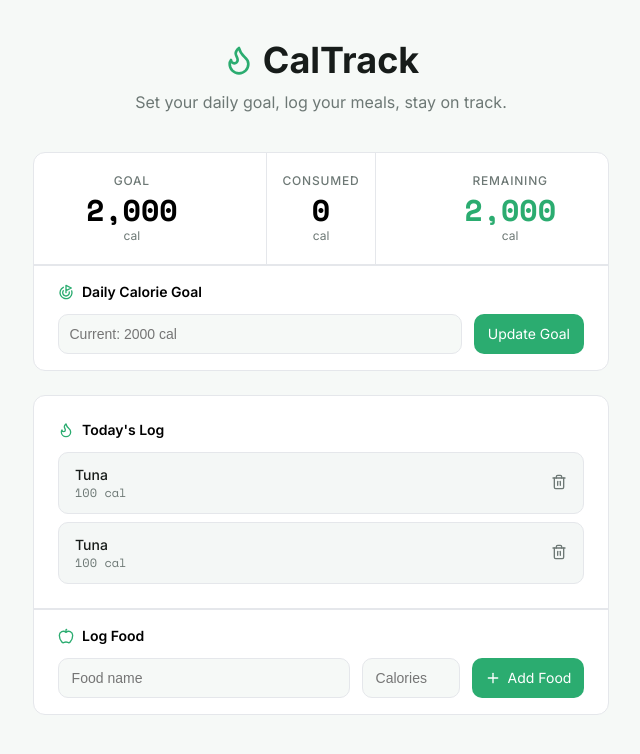
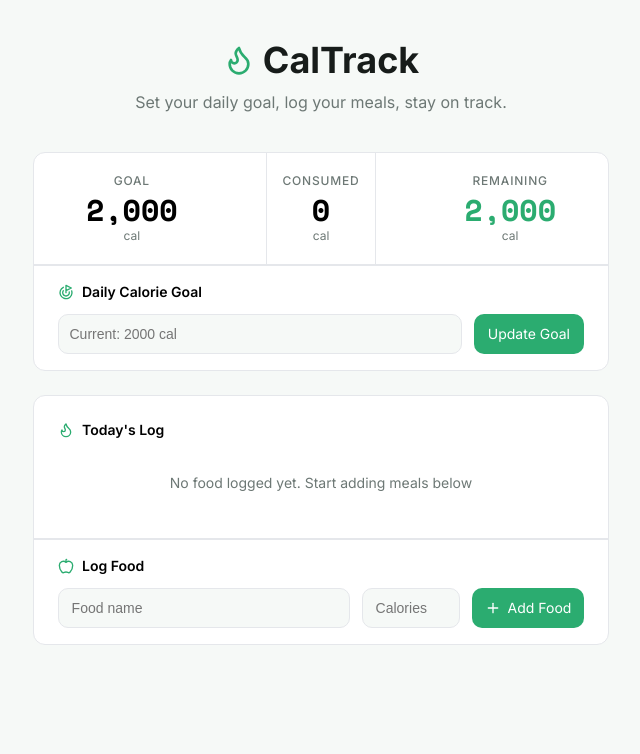
Before and after one commit to dbrah-design/calorie-tracker, a React (Vite) app: page / in a window 1280 px wide. Shown: the top 754 px of the page, without its empty margins (319-959 px from the left). Built offline with nearby package versions, Linux system fonts and the light colour scheme.

Commit message:
Replaced all svg attributes with JSX prop and added state for goal calories

```diff
--- a/src/App.jsx
+++ b/src/App.jsx
@@ -1,13 +1,24 @@
+import { useState } from 'react'
 import './App.css'
 
 function App() {
+
+  const [goalCalories, setGoalCalories] = useState(2000);
+    // When rendering this in JSX, using toLocaleString method to insert comma where needed and to make a string. For calculations though keep it as a number
+  const [goalInput,setGoalInput] = useState('');
+  function handleGoalInput(e) {
+    setGoalInput(e.target.value);
+  }
+  function updateGoal() {
+    setGoalCalories(goalInput)
+  }
 
   return (
     <>
       <div className="header">
 
         <div className="logo">
-         <svg xmlns="http://www.w3.org/2000/svg" width="24" height="24" viewBox="0 0 24 24" fill="none" stroke="currentColor" stroke-width="2" stroke-linecap="round" stroke-linejoin="round" class="lucide lucide-flame-icon lucide-flame big-icon-style"><path d="M12 3q1 4 4 6.5t3 5.5a1 1 0 0 1-14 0 5 5 0 0 1 1-3 1 1 0 0 0 5 0c0-2-1.5-3-1.5-5q0-2 2.5-4"/></svg>
+         <svg xmlns="http://www.w3.org/2000/svg" width="24" height="24" viewBox="0 0 24 24" fill="none" stroke="currentColor" strokeWidth="2" strokeLinecap="round" strokeLinejoin="round" className="lucide lucide-flame-icon lucide-flame big-icon-style"><path d="M12 3q1 4 4 6.5t3 5.5a1 1 0 0 1-14 0 5 5 0 0 1 1-3 1 1 0 0 0 5 0c0-2-1.5-3-1.5-5q0-2 2.5-4"/></svg>
           <h1 className="logo-name">CalTrack</h1>
         </div>
         <p className="title-subheading">Set your daily goal, log your meals, stay on track.</p>
@@ -23,7 +34,7 @@ function App() {
 
             <div className="goal-calories">
               <p className='display-style'>Goal</p>
-              <h2 className='cal-number-style'>2,000</h2>
+              <h2 className='cal-number-style'>{goalCalories.toLocaleString()}</h2>
               <p className='cal-style'>cal</p>
             </div>
 
@@ -45,12 +56,12 @@ function App() {
 
           <div className="daily-calorie-goal">
             <div className='icon-flex'>
-               <svg xmlns="http://www.w3.org/2000/svg" width="24" height="24" viewBox="0 0 24 24" fill="none" stroke="currentColor" stroke-width="2" stroke-linecap="round" stroke-linejoin="round" class="lucide lucide-goal-icon lucide-goal small-icon-style"><path d="M12 13V2l8 4-8 4"/><path d="M20.561 10.222a9 9 0 1 1-12.55-5.29"/><path d="M8.002 9.997a5 5 0 1 0 8.9 2.02"/></svg>
+               <svg xmlns="http://www.w3.org/2000/svg" width="24" height="24" viewBox="0 0 24 24" fill="none" stroke="currentColor" strokeWidth="2" strokeLinecap="round" strokeLinejoin="round" className="lucide lucide-goal-icon lucide-goal small-icon-style"><path d="M12 13V2l8 4-8 4"/><path d="M20.561 10.222a9 9 0 1 1-12.55-5.29"/><path d="M8.002 9.997a5 5 0 1 0 8.9 2.02"/></svg>
               <h3 className="subheading">Daily Calorie Goal</h3>
             </div>
             <div className="goal-form">
-              <input type="number" placeholder="Current: 2000 cal" className="goal-input-style" id="goal-input"/>
-              <button className="update-goal">Update Goal</button>
+              <input type="number" placeholder="Current: 2000 cal" className="goal-input-style" value={goalInput} onChange={handleGoalInput} id="goal-input"/>
+              <button className="update-goal" onClick={updateGoal}>Update Goal</button>
             </div>
 
           </div>
@@ -62,28 +73,32 @@ function App() {
           <div className="todays-log">
 
             <div className='icon-flex'>
-              <svg xmlns="http://www.w3.org/2000/svg" width="24" height="24" viewBox="0 0 24 24" fill="none" stroke="currentColor" stroke-width="2" stroke-linecap="round" stroke-linejoin="round" class="lucide lucide-flame-icon lucide-flame small-icon-style"><path d="M12 3q1 4 4 6.5t3 5.5a1 1 0 0 1-14 0 5 5 0 0 1 1-3 1 1 0 0 0 5 0c0-2-1.5-3-1.5-5q0-2 2.5-4"/></svg>
+              <svg xmlns="http://www.w3.org/2000/svg" width="24" height="24" viewBox="0 0 24 24" fill="none" stroke="currentColor" strokeWidth="2" strokeLinecap="round" strokeLinejoin="round" className="lucide lucide-flame-icon lucide-flame small-icon-style"><path d="M12 3q1 4 4 6.5t3 5.5a1 1 0 0 1-14 0 5 5 0 0 1 1-3 1 1 0 0 0 5 0c0-2-1.5-3-1.5-5q0-2 2.5-4"/></svg>
               <h3 className="subheading">Today's Log</h3>
             </div>
 
-            {/* {<p className="default-message">No food logged yet. Start adding meals below</p>} */}
+             <p className="default-message">No food logged yet. Start adding meals below</p>
+             {/* The list below will be made using map depending on the state. The class names will be used here from this code.
+             Just using map here to create a list item every time the user adds a food*/}
+            {
+                // <ul className="list-container">
+                //   <li className="list-item">
+                //     <div>
+                //       <p className="food-name">Tuna</p>
+                //       <p className="food-cal">100 cal</p>
+                //     </div>
+                //     <button className="delete-btn"><svg xmlns="http://www.w3.org/2000/svg" width="24" height="24" viewBox="0 0 24 24" fill="none" stroke="currentColor" strokeWidth="2" strokeLinecap="round" strokeLinejoin="round" className="lucide lucide-trash2-icon lucide-trash-2 trash-icon-size"><path d="M10 11v6"/><path d="M14 11v6"/><path d="M19 6v14a2 2 0 0 1-2 2H7a2 2 0 0 1-2-2V6"/><path d="M3 6h18"/><path d="M8 6V4a2 2 0 0 1 2-2h4a2 2 0 0 1 2 2v2"/></svg></button>
+                //   </li>
+                //   <li className="list-item">
+                //     <div>
+                //       <p className="food-name">Tuna</p>
+                //       <p className="food-cal">100 cal</p>
+                //     </div>
+                //     <button className="delete-btn"><svg xmlns="http://www.w3.org/2000/svg" width="24" height="24" viewBox="0 0 24 24" fill="none" stroke="currentColor" strokeWidth="2" strokeLinecap="round" strokeLinejoin="round" className="lucide lucide-trash2-icon lucide-trash-2 trash-icon-size"><path d="M10 11v6"/><path d="M14 11v6"/><path d="M19 6v14a2 2 0 0 1-2 2H7a2 2 0 0 1-2-2V6"/><path d="M3 6h18"/><path d="M8 6V4a2 2 0 0 1 2-2h4a2 2 0 0 1 2 2v2"/></svg></button>
+                //   </li>
+                // </ul>
+            }
 
-            <ul className="list-container">
-              <li className="list-item">
-                <div>
-                  <p className="food-name">Tuna</p>
-                  <p className="food-cal">100 cal</p>
-                </div>
-                <button className="delete-btn"><svg xmlns="http://www.w3.org/2000/svg" width="24" height="24" viewBox="0 0 24 24" fill="none" stroke="currentColor" stroke-width="2" stroke-linecap="round" stroke-linejoin="round" class="lucide lucide-trash2-icon lucide-trash-2 trash-icon-size"><path d="M10 11v6"/><path d="M14 11v6"/><path d="M19 6v14a2 2 0 0 1-2 2H7a2 2 0 0 1-2-2V6"/><path d="M3 6h18"/><path d="M8 6V4a2 2 0 0 1 2-2h4a2 2 0 0 1 2 2v2"/></svg></button>
-              </li>
-              <li className="list-item">
-                <div>
-                  <p className="food-name">Tuna</p>
-                  <p className="food-cal">100 cal</p>
-                </div>
-                <button className="delete-btn"><svg xmlns="http://www.w3.org/2000/svg" width="24" height="24" viewBox="0 0 24 24" fill="none" stroke="currentColor" stroke-width="2" stroke-linecap="round" stroke-linejoin="round" class="lucide lucide-trash2-icon lucide-trash-2 trash-icon-size"><path d="M10 11v6"/><path d="M14 11v6"/><path d="M19 6v14a2 2 0 0 1-2 2H7a2 2 0 0 1-2-2V6"/><path d="M3 6h18"/><path d="M8 6V4a2 2 0 0 1 2-2h4a2 2 0 0 1 2 2v2"/></svg></button>
-              </li>
-            </ul>
 
           </div>
 
@@ -92,7 +107,7 @@ function App() {
            <div className="log-food">
 
             <div className='icon-flex'>
-              <svg xmlns="http://www.w3.org/2000/svg" width="24" height="24" viewBox="0 0 24 24" fill="none" stroke="currentColor" stroke-width="2" stroke-linecap="round" stroke-linejoin="round" class="lucide lucide-apple-icon lucide-apple small-icon-style"><path d="M12 6.528V3a1 1 0 0 1 1-1h0"/><path d="M18.237 21A15 15 0 0 0 22 11a6 6 0 0 0-10-4.472A6 6 0 0 0 2 11a15.1 15.1 0 0 0 3.763 10 3 3 0 0 0 3.648.648 5.5 5.5 0 0 1 5.178 0A3 3 0 0 0 18.237 21"/></svg>
+              <svg xmlns="http://www.w3.org/2000/svg" width="24" height="24" viewBox="0 0 24 24" fill="none" stroke="currentColor" strokeWidth="2" strokeLinecap="round" strokeLinejoin="round" className="lucide lucide-apple-icon lucide-apple small-icon-style"><path d="M12 6.528V3a1 1 0 0 1 1-1h0"/><path d="M18.237 21A15 15 0 0 0 22 11a6 6 0 0 0-10-4.472A6 6 0 0 0 2 11a15.1 15.1 0 0 0 3.763 10 3 3 0 0 0 3.648.648 5.5 5.5 0 0 1 5.178 0A3 3 0 0 0 18.237 21"/></svg>
               <h3 className="subheading">Log Food</h3>
             </div>
 
@@ -101,7 +116,7 @@ function App() {
               <input type="text" placeholder="Food name" className="food-name-input"/>
               <input type="number" placeholder="Calories" className="food-cal-input"/>
               <button className="add-food">
-                <svg xmlns="http://www.w3.org/2000/svg" width="14" height="14" viewBox="0 0 24 24" fill="none" stroke="currentColor" stroke-width="2" stroke-linecap="round" stroke-linejoin="round" class="lucide lucide-plus-icon lucide-plus plus-icon"><path d="M5 12h14"/><path d="M12 5v14"/>
+                <svg xmlns="http://www.w3.org/2000/svg" width="14" height="14" viewBox="0 0 24 24" fill="none" stroke="currentColor" strokeWidth="2" strokeLinecap="round" strokeLinejoin="round" className="lucide lucide-plus-icon lucide-plus plus-icon"><path d="M5 12h14"/><path d="M12 5v14"/>
                 </svg>
                 Add Food
               </button>
```
